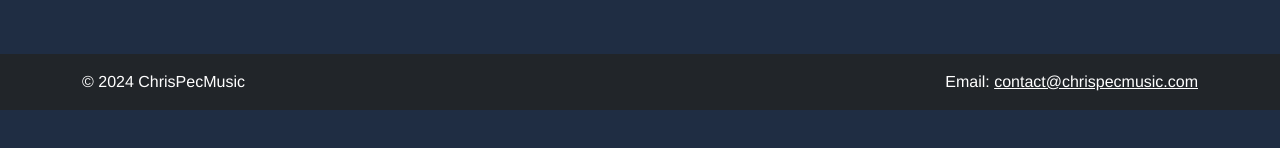
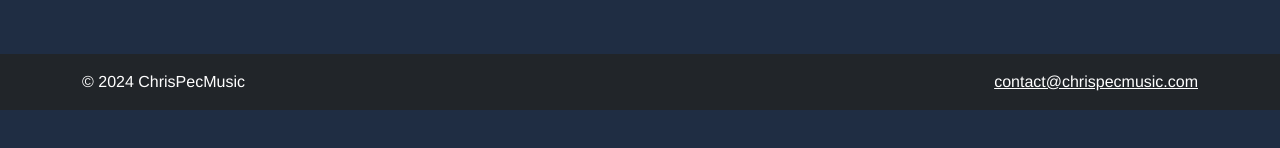
Before and after one commit to cpecoraro18/chrispecmusic, a Vue app in the folder frontend/: page /contact in a window 1280 px wide. Shown: the part 690-838 px from the top of the page. Built offline with nearby package versions, Linux system fonts and the light colour scheme.

Commit message:
Fix email links

```diff
--- a/frontend/src/components/ContactPage.vue
+++ b/frontend/src/components/ContactPage.vue
@@ -4,7 +4,7 @@
             <div class="col-lg-8 mx-auto">
                 <h1 class="mb-4">Contact Information</h1>
                 <div class="contact-info mt-5">
-                    <p>Email: <a href="contact@chrispecmusic.com">contact@chrispecmusic.com</a></p>
+                    <p>Email: <a href="mailto:contact@chrispecmusic.com">contact@chrispecmusic.com</a></p>
                 </div>
                 <h2 class="mt-5">Send me a message</h2>
                 <form @submit.prevent="submitForm" class="mt-4">
--- a/frontend/src/components/SiteFooter.vue
+++ b/frontend/src/components/SiteFooter.vue
@@ -2,7 +2,7 @@
   <footer class="footer bg-dark text-white text-center py-3 mt-auto">
     <div class="container d-flex justify-content-between">
       <p class="mb-0">&copy; 2024 ChrisPecMusic</p>
-      <p class="mb-0">Email: <a href="mailto:contact@chrispecmusic.com">contact@chrispecmusic.com</a></p>    </div>
+      <p class="mb-0"><a href="mailto:contact@chrispecmusic.com">contact@chrispecmusic.com</a></p>    </div>
   </footer>
 </template>
 
```
